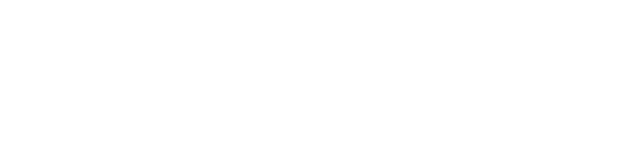
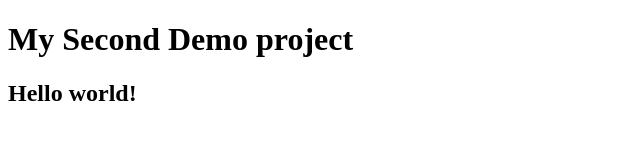
Before and after one commit to tapousbhowmick/demo2, a plain HTML site: page index.html in a window 1280 px wide. Shown: the whole page, without its empty margins (0-640 px from the left). Drawn offline with Linux system fonts and the light colour scheme.

Commit message:
Heading Added

```diff
--- a/index.html
+++ b/index.html
@@ -9,6 +9,9 @@
 </head>
 
 <body>
+    <h1>My Second Demo project</h1>
+    <h2>Hello world!</h2>
+
 
 </body>
 
```
